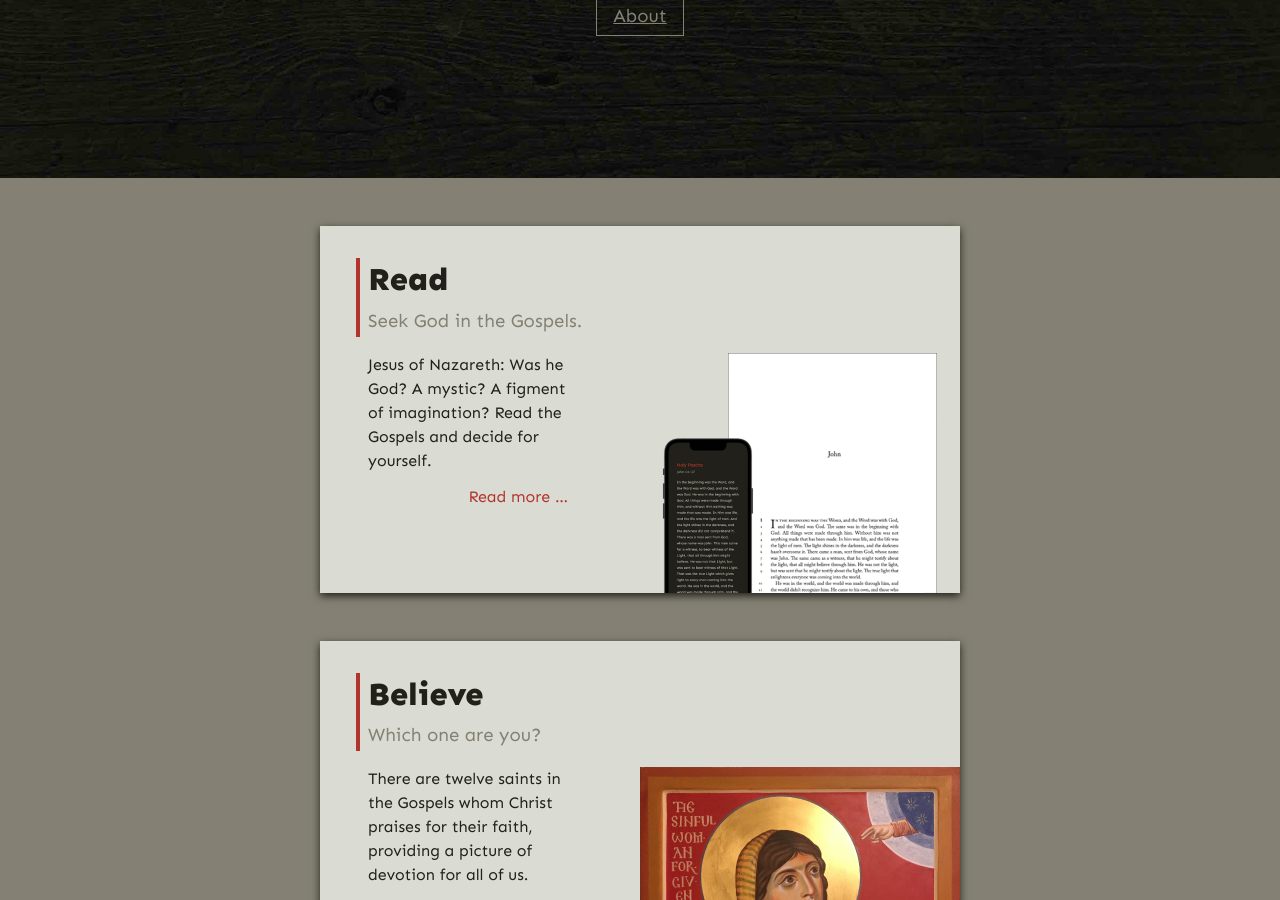
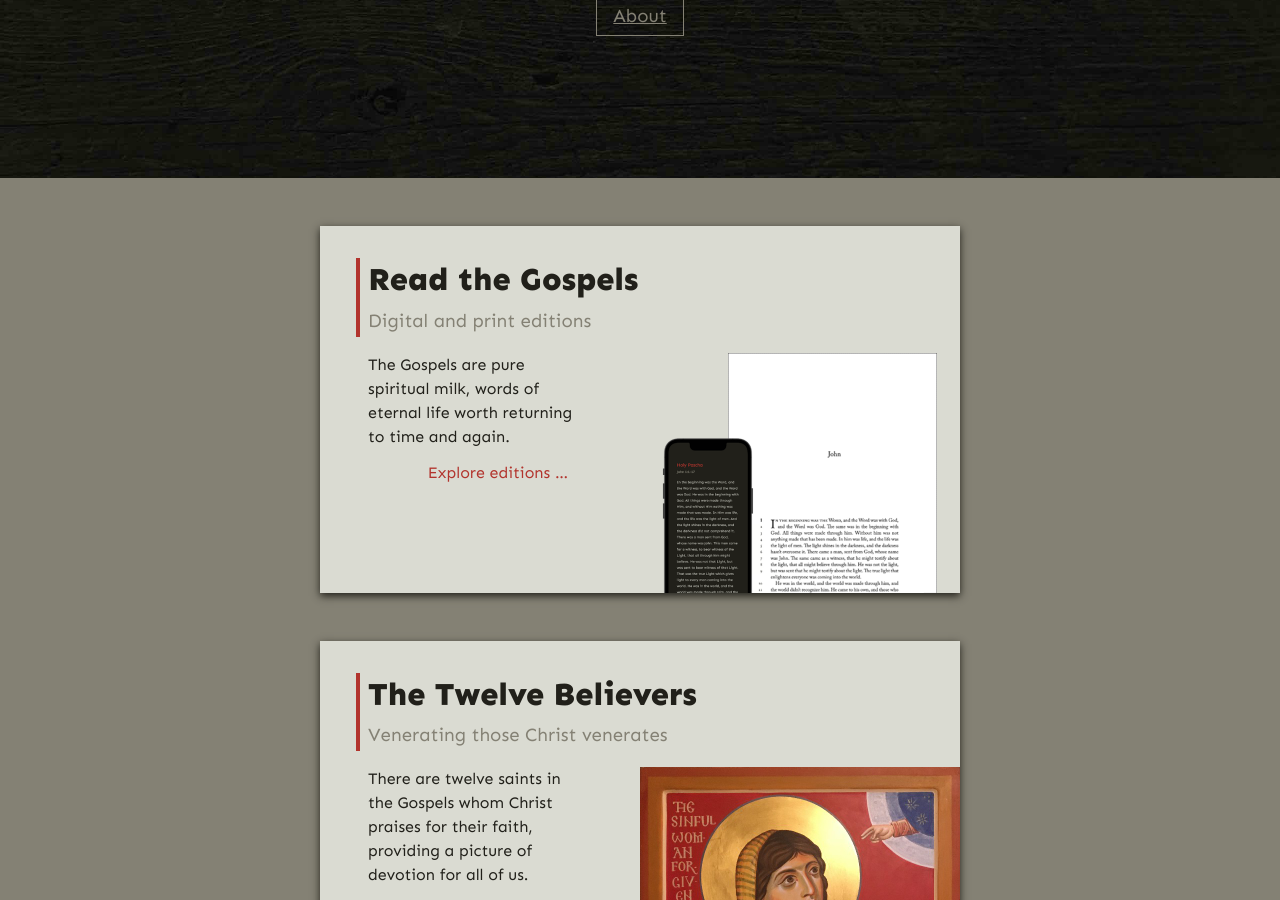
Before and after one commit to gospel-desk/www.logstown.com, a Jekyll site: the page built from index.html, in a window 1280 px wide and 900 px high, scrolled down 788 px. Built offline with Jekyll 4.4.1, drawn with Linux system fonts in a browser that asks for light colours; some of the changed text lies outside the part shown.

Commit message:
Reform around projects for an Orthodox audience

```diff
--- a/index.html
+++ b/index.html
@@ -2,7 +2,7 @@
 layout: default
 heading: Gospel Desk
 subheading: From the life of Christ, to the life in Christ.
-hero: <h2>Read. Believe. Belong.<h2>
+hero: <h2>Read. Study. Grow.<h2>
   <p>
     From the life of Christ, to the life in Christ.
   </p>
@@ -11,14 +11,14 @@
 <div class="projects">
     <a class="content card" href="/read/">
         <header>
-            <h3>Read</h3>
-            <h4>Seek God in the Gospels.</h4>
+            <h3>Read the Gospels</h3>
+            <h4>Digital and print editions</h4>
         </header>
 
         <div class="description">
-            <p>Jesus of Nazareth: Was he God? A mystic? A figment of imagination?
-            Read the Gospels and decide for yourself.</p>
-            <span class="read-more">Read more &hellip;</span>
+            <p>The Gospels are pure spiritual milk, words of eternal life
+            worth returning to time and again.</p>
+            <span class="read-more">Explore editions &hellip;</span>
             <div class="clear"></div>
         </div>
         <img src="/assets/images/thumb.read.png" />
@@ -26,8 +26,8 @@
     </a>
     <a class="content card" href="/the-twelve-believers/">
         <header>
-            <h3>Believe</h3>
-            <h4>Which one are you?</h4>
+            <h3>The Twelve Believers</h3>
+            <h4>Venerating those Christ venerates</h4>
         </header>
 
         <div class="description">
@@ -39,19 +39,18 @@
         <img src="/assets/images/thumb.the-twelve-believers.jpg" />
         <div class="clear"></div>
     </a>
-    <a class="content card" href="https://www.assemblyofbishops.org/directories/parishes/" target="_blank">
+    <a class="content card" href="/working-on-a-building/">
         <header>
-            <h3>Belong</h3>
-            <h4>Pursue union with God, with others.</h4>
+            <h3>Working on a Building</h3>
+            <h4>A classic American spiritual, extensively cataloged</h4>
         </header>
 
         <div class="description">
-            <p>Visit the website of the Assembly of Bishops<span class="dagger">&dagger;</span> to find an Orthodox Christian parish near you.</p>
-            <span class="read-more">Go there &hellip;</span>
-            <div class="note"><span class="dagger">&dagger;</span> Gospel Desk is not endorsed by the AoB.</div>
+            <p>Presenting 256 recordings by 166 artists, including a playlist of 12 highlights.</p>
+            <span class="read-more">Listen &hellip;</span>
             <div class="clear"></div>
         </div>
-        <img src="/assets/images/thumb.parish-finder.jpg" />
+        <img src="/assets/images/thumb.the-shack.jpg" />
         <div class="clear"></div>
     </a>
 </div>
```
Also changed, not shown: about/index.md (+5 -5 lines), read/app/index.html (+4 -3 lines), the-twelve-believers/index.md (+1 -1 lines), working-on-a-building/index.md (+9 -4 lines), assets/images/thumb.parish-finder.jpg (deleted), assets/images/thumb.the-shack.jpg (added), working-on-a-building/og.jpg (added), working-on-a-building/the-shack.jpg, 1 other file.
